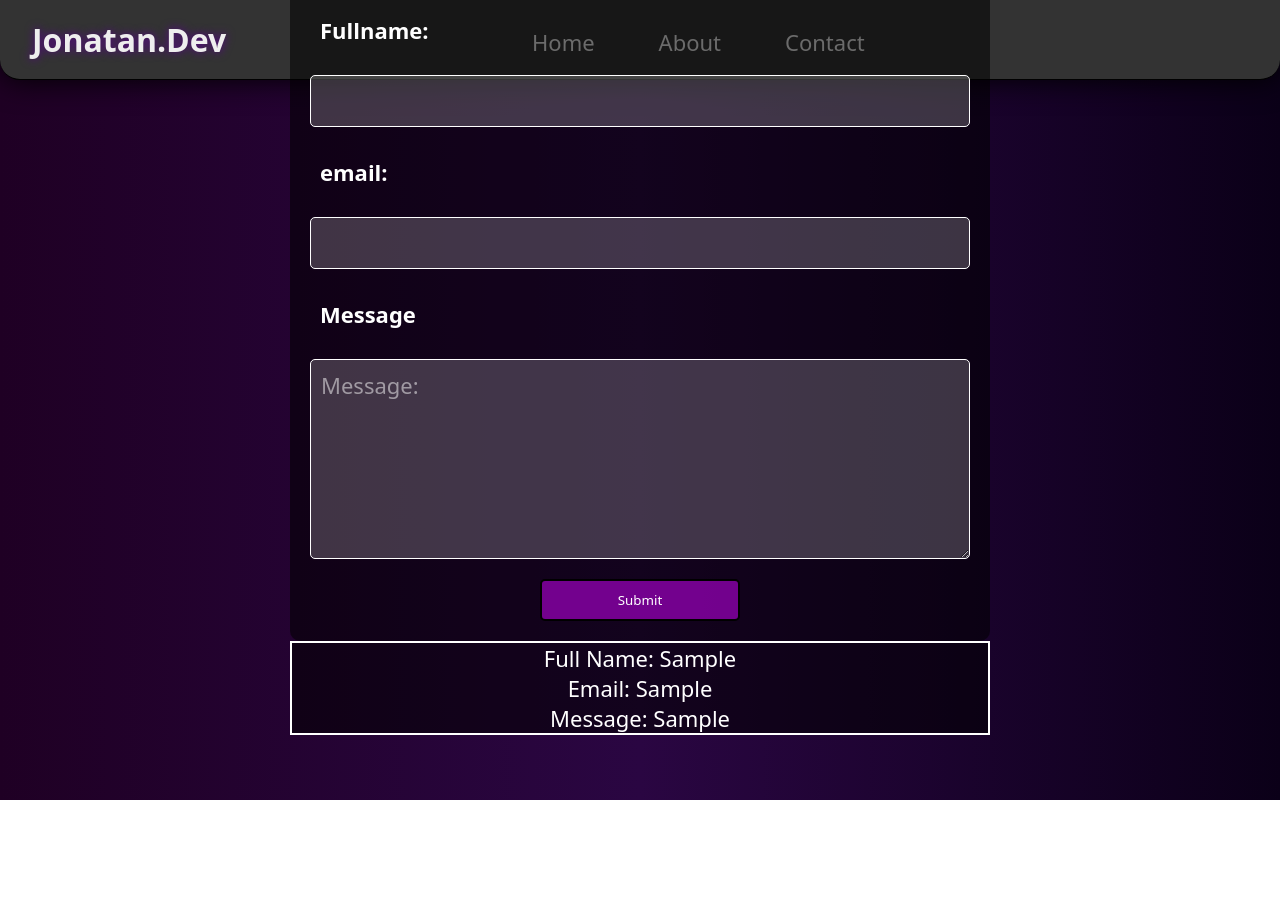
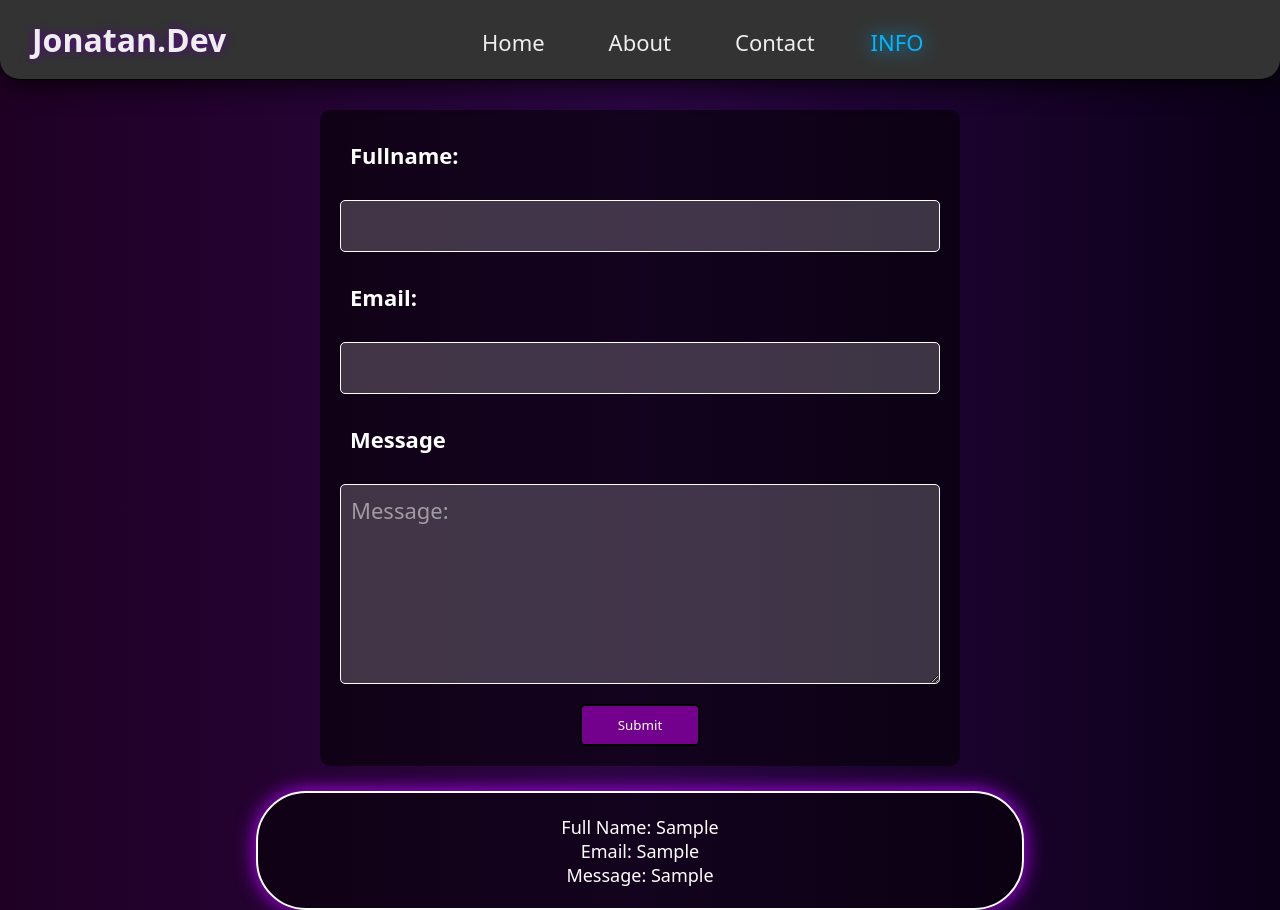
Before and after one commit to Noxar94/first-project, a React (Create React App) app: page /contact in a window 1280 px wide. Both pictures are taken after typing "Sample", "Sample", "Sample" into the empty fields and a click on the button "Submit". Before the commit the page ends 800 px from the top, so only its background shows below. Built offline with nearby package versions, Linux system fonts and the light colour scheme.

Commit message:
Modal
finnished modal

```diff
--- a/package.json
+++ b/package.json
@@ -6,6 +6,7 @@
     "@testing-library/jest-dom": "^5.16.5",
     "@testing-library/react": "^13.4.0",
     "@testing-library/user-event": "^13.5.0",
+    "animate.css": "^4.1.1",
     "bootstrap": "^5.3.0-alpha3",
     "react": "^18.2.0",
     "react-dom": "^18.2.0",
--- a/src/App.js
+++ b/src/App.js
@@ -15,7 +15,7 @@ function App() {
         {" "}
         {/* put my routes in a div to only update the div and not the whole site. */}
         <Routes>
-          <Route path="/home" element={<Home />} />
+          <Route path="/" element={<Home />} />
           <Route path="/about" element={<About />} />
           <Route path="/contact" element={<Contact />} />
         </Routes>
--- a/src/components/form.js
+++ b/src/components/form.js
@@ -1,5 +1,6 @@
 import React, { Component } from "react";
 import "../styles/form.css";
+import "animate.css";
 
 class Form extends Component {
   constructor(props) {
@@ -52,22 +53,29 @@ class Form extends Component {
             type="text"
             value={fullName}
             onChange={this.handlefullNameChange}
+            required
           />
 
-          <label>email:</label>
-          <input type="text" value={email} onChange={this.handleEmailChange} />
+          <label>Email:</label>
+          <input
+            type="text"
+            value={email}
+            onChange={this.handleEmailChange}
+            required
+          />
 
           <label>Message</label>
           <textarea
             value={message}
             onChange={this.handleMessageChange}
             placeholder="Message:"
+            required
           ></textarea>
 
           <button type="submit">Submit</button>
         </form>
         {submittedData.map((data, index) => (
-          <div key={index} className="user-input">
+          <div key={index} className="user-input animate__backInUp">
             <p>Full Name: {data.fullName}</p>
             <p>Email: {data.email}</p>
             <p>Message: {data.message}</p>
--- a/src/components/modal.js
+++ b/src/components/modal.js
@@ -0,0 +1,39 @@
+import React from "react";
+import ReactDom from "react-dom";
+import "../styles/modal.css";
+
+const MODAL_STYLES = {
+  position: "fixed",
+  top: "50%",
+  left: "50%",
+  transform: "translate(-50%, -50%)",
+  padding: "50px",
+  zIndex: 1000,
+};
+
+const OVERLAY_STYLES = {
+  position: "fixed",
+  top: 0,
+  left: 0,
+  right: 0,
+  bottom: 0,
+  backgroundColor: "rgba(0, 0, 0, 0.95)",
+  zIndex: 1000,
+};
+
+export default function modal({ open, children, onClose }) {
+  if (!open) return null;
+
+  return ReactDom.createPortal(
+    <>
+      <div style={OVERLAY_STYLES}></div>
+      <div className="modal-box" style={MODAL_STYLES}>
+        <button className="close-btn" onClick={onClose}>
+          Close Modal
+        </button>
+        {children}
+      </div>
+    </>,
+    document.getElementById("portal")
+  );
+}
--- a/src/components/navbar.js
+++ b/src/components/navbar.js
@@ -1,9 +1,19 @@
 import { Link } from "react-router-dom";
 import { useRef } from "react";
 import { FaBars, FaTimes } from "react-icons/fa";
+import React, { useState } from "react";
+import "../styles/navbar.css";
+import Modal from "../components/modal";
+import "animate.css";
+
+const BUTTON_WRAPPER_STYLES = {
+  position: "relative",
+  zIndex: 1,
+};
 
 export default function Navbar() {
   const navRef = useRef();
+  const [isOpen, setIsOpen] = useState(false);
 
   const showNavbar = () => {
     navRef.current.classList.toggle("responsive_nav");
@@ -12,13 +22,30 @@ export default function Navbar() {
     <header>
       <h3 className="logo">Jonatan.Dev</h3>
       <nav ref={navRef}>
-        <Link to="/home">Home</Link>
+        <Link to="/">Home</Link>
         <Link to="/About">About</Link>
         <Link to="/contact">Contact</Link>
+
+        <button
+          className="open-btn animate__heartBeat"
+          style={BUTTON_WRAPPER_STYLES}
+          onClick={() => setIsOpen(true)}
+        >
+          INFO
+        </button>
+
+        <Modal open={isOpen} onClose={() => setIsOpen(false)}>
+          <p>
+            Welcome to my site, keep in mind this is a work in progress website
+            and will take some time to finnish!
+          </p>
+        </Modal>
+
         <button className="nav-btn nav-close-btn" onClick={showNavbar}>
           <FaTimes />
         </button>
       </nav>
+
       <button className="nav-btn nav-close-btn" onClick={showNavbar}>
         <FaBars />
       </button>
--- a/src/pages/Home.js
+++ b/src/pages/Home.js
@@ -1,4 +1,5 @@
 import selfie from "./images/img1.jpg";
+import "../styles/home.css";
 
 export default function Home() {
   return (
--- a/src/styles/form.css
+++ b/src/styles/form.css
@@ -1,16 +1,16 @@
 .main-form {
   width: 100vw;
-  height: 70vh;
+  max-height: 100vh;
+
   display: flex;
   justify-content: center;
   align-items: center;
   flex-direction: column;
-
-  z-index: -1;
+  margin-top: 30px;
 }
 
 .form-container {
-  width: 700px;
+  width: 50%;
   display: flex;
   flex-direction: column;
   align-items: center;
@@ -62,7 +62,7 @@ textarea {
 }
 
 button[type="submit"] {
-  width: 200px;
+  min-width: 20%;
   background-color: #d400ff80;
   color: white;
   padding: 10px 20px;
@@ -78,22 +78,27 @@ button[type="submit"]:hover {
 }
 
 .user-input {
-  width: 700px;
-  height: 200px;
+  width: 60%;
+  padding: 50px;
+  margin-top: 25px;
   display: flex;
   justify-content: center;
   align-items: center;
   flex-direction: column;
   background-color: rgba(0, 0, 0, 0.55);
   color: #fff;
-  border: 2px solid #fff;
+  border: 2px solid #ffffff;
+  border-radius: 50px;
+  box-shadow: 0 0 20px #b700ff;
+  animation: backInUp;
+  animation-duration: 1s;
+  overflow: hidden;
 }
 
 .user-input p {
-  font-size: 22px;
+  font-size: 18px;
+  text-align: center;
 }
 
-.user-input data {
-  font-size: 12px;
-  color: red;
+@media only screen and (max-width: 1024px) {
 }
--- /dev/null
+++ b/src/styles/home.css
@@ -0,0 +1,56 @@
+/*Content HOME PAGE START*/
+
+.content {
+  display: flex;
+  align-items: center;
+  justify-content: center;
+  margin-top: 50px;
+}
+
+.content p {
+  font-size: 18px;
+  font-weight: 500;
+  color: var(--textColor);
+}
+
+.content h2 {
+  font-size: 32px;
+  font-weight: 800;
+  color: var(--textColor);
+}
+
+.content-left {
+  display: flex;
+  justify-content: center;
+  width: 50%;
+}
+
+.content-right {
+  display: flex;
+  flex-direction: column;
+  width: 40%;
+}
+
+.selfie {
+  border: 5px solid black;
+  box-shadow: 0 0 20px;
+  width: 400px;
+  height: 700px;
+}
+
+@media (max-width: 800px) {
+  .content {
+    display: flex;
+    flex-direction: column;
+  }
+
+  .content-right {
+    width: 370px;
+    border: 5px solid black;
+    box-shadow: 0 0 20px;
+    background-color: var(--mainColortrans);
+    padding: 10px;
+  }
+}
+
+/*Content HOME PAGE END*/
--- /dev/null
+++ b/src/styles/modal.css
@@ -0,0 +1,60 @@
+.open-btn {
+  width: 100px;
+  height: 30px;
+  background-color: rgb(255, 255, 255, 0);
+  border: none;
+  border-radius: 10px;
+  font-size: 22px;
+  text-shadow: 0 0 20px #00b7ff;
+  animation: heartBeat;
+  animation-duration: 2s;
+  animation-iteration-count: infinite;
+
+  color: #00b7ff;
+}
+
+.open-btn:hover {
+  cursor: pointer;
+  color: var(--secondaryColor);
+}
+
+.close-btn {
+  width: 100px;
+  height: 50px;
+  background-color: rgba(173, 17, 17, 0.479);
+  border-radius: 10px;
+  border: 1px solid rgb(0, 0, 0);
+  box-shadow: 0 0 15px rgba(255, 0, 0, 0.678);
+  font-weight: 500;
+  margin-bottom: 20px;
+  color: rgb(255, 255, 255);
+}
+
+.close-btn:hover {
+  cursor: pointer;
+  background-color: rgb(153, 27, 27);
+  transition: 1s;
+}
+
+.modal-box {
+  display: flex;
+  flex-direction: column;
+  justify-content: center;
+  align-items: center;
+  border: 5px solid rgb(255, 255, 255);
+  border-radius: 20%;
+  box-shadow: 0 0 100px rgb(141, 141, 141);
+  background: linear-gradient(
+    45deg,
+    rgb(107, 9, 153) 0%,
+    rgb(119, 79, 143) 50%,
+    rgb(78, 2, 165) 100%
+  );
+}
+
+.modal-box p {
+  text-align: center;
+  font-size: 18px;
+  font-weight: 500;
+  color: white;
+}
--- /dev/null
+++ b/src/styles/navbar.css
@@ -0,0 +1,83 @@
+/*Header START*/
+
+.logo {
+  font-size: 32px;
+  text-shadow: 0 0 10px #59008d;
+}
+
+header {
+  display: flex;
+  align-items: center;
+  justify-content: space-between;
+  height: 80px;
+  padding: 0 2rem;
+  background-color: var(--mainColor);
+  color: var(--textColor);
+  border-bottom: 1px solid rgb(0, 0, 0);
+  box-shadow: 0 0 30px #000000;
+  border-radius: 0 0 20px 20px;
+}
+
+nav a {
+  font-size: 22px;
+  margin: 0 2rem;
+  color: var(--textColor);
+  text-decoration: none;
+}
+
+nav a:hover {
+  color: var(--secondaryColor);
+}
+
+header .nav-btn {
+  padding: 5px;
+  cursor: pointer;
+  background: transparent;
+  border: none;
+  outline: none;
+  color: var(--textColor);
+  visibility: hidden;
+  opacity: 0;
+  font-size: 1.8rem;
+}
+
+/*Responsive Media START*/
+@media only screen and (max-width: 1024px) {
+  header .nav-btn {
+    visibility: visible;
+    opacity: 1;
+  }
+
+  header nav {
+    display: flex;
+    flex-direction: column;
+    align-items: center;
+    justify-content: center;
+    position: fixed;
+    height: 100%;
+    width: 100%;
+    top: 0;
+    left: 0;
+    gap: 1.5rem;
+    background-color: var(--mainColor);
+    transition: 1s ease-in-out;
+    transform: translateY(-100vh);
+  }
+
+  header .responsive_nav {
+    transform: none;
+  }
+
+  nav .nav-close-btn {
+    position: absolute;
+    top: 2rem;
+    right: 2rem;
+  }
+
+  nav a {
+    font-size: 1.5rem;
+  }
+}
+/*Responsive Media END*/
+
+/*Header END*/
```
Also changed, not shown: public/index.html (+1 -22 lines), src/index.css (+0 -152 lines), 1 other file (tests, documents, lock files or other folders).
